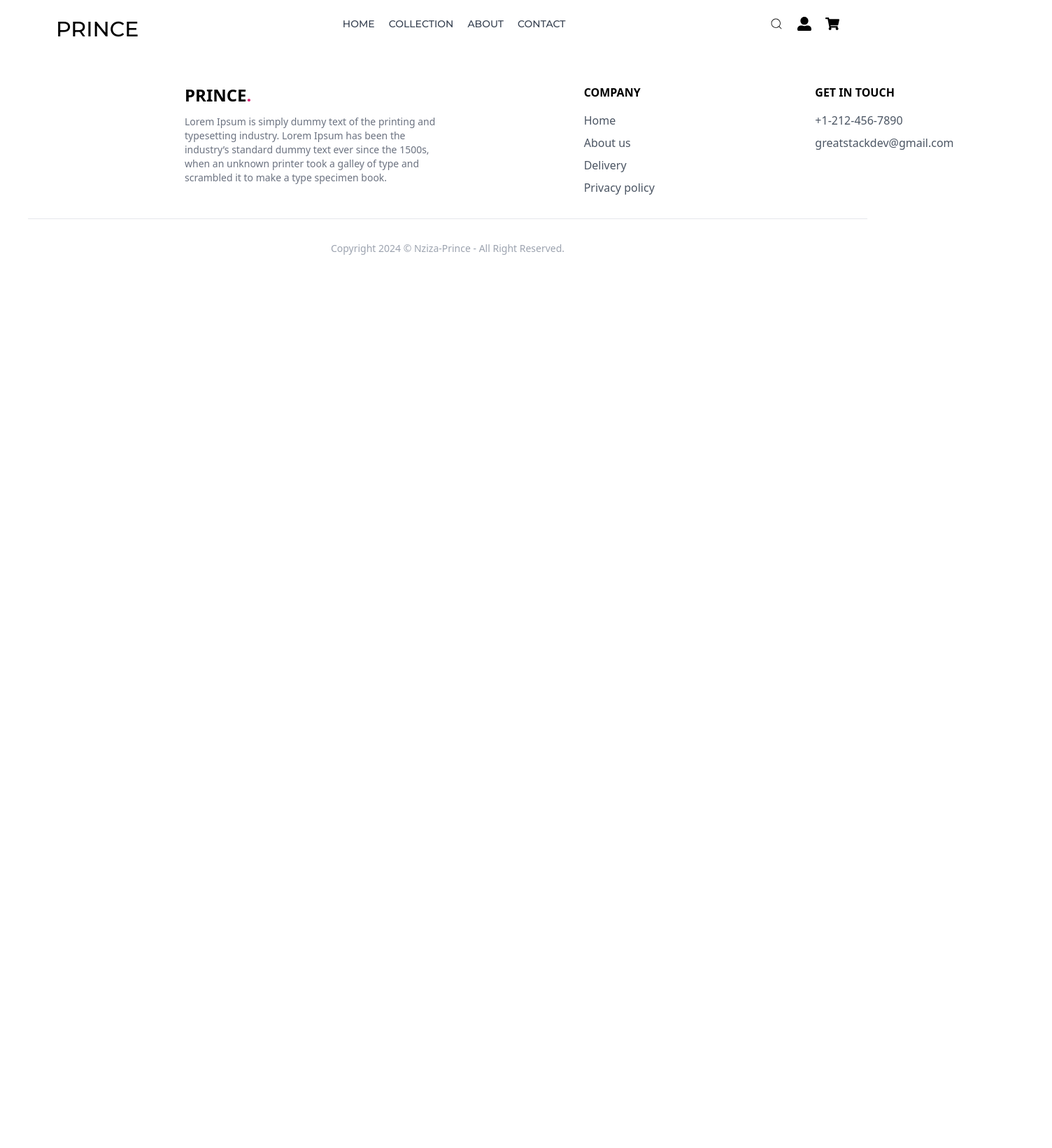
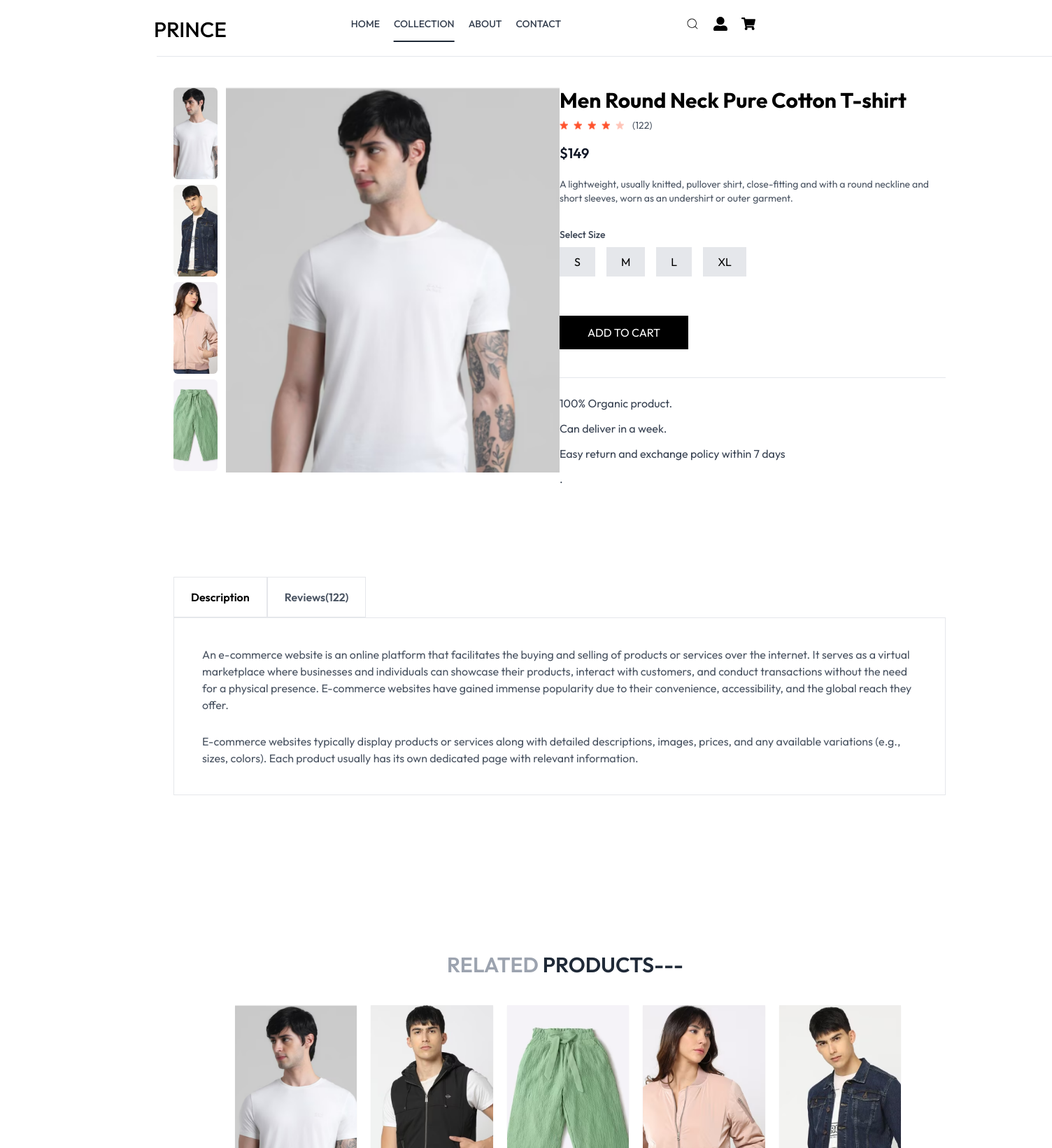
Before and after one commit to Nziza-Prince/e-commerceWebsite, a React (Vite) app in the folder e-commerceProject/: page /collection/aaaaa in a window 1280 px wide. Shown: the top 1640 px of the page at 70% size, 1504 px wide, since content can reach past the window. Before the commit the page ends 800 px from the top, so only its background shows below. Built offline with nearby package versions, Linux system fonts and the light colour scheme; a web font is replaced by a local one.

Commit message:
implemented the single Item page

```diff
--- a/e-commerceProject/src/App.jsx
+++ b/e-commerceProject/src/App.jsx
@@ -2,10 +2,11 @@
 import { BrowserRouter as Router, Routes, Route } from "react-router-dom";
 import Navbar from "./components/Navbar";
 import Home from "./pages/Home";
-import Collection from "./pages/Collection";
+import Collections from "./pages/Collections";
 import About from "./pages/About";
 import Contact from "./pages/Contact";
 import Footer from "./components/Footer"
+import SingleCollection from "./pages/SingleCollection";
 
 function App() {
   return (
@@ -15,9 +16,10 @@ function App() {
       <Routes>
         {/* Define routes for each page */}
         <Route path="/" element={<Home />} />
-        <Route path="/collection" element={<Collection />} />
+        <Route path="/collection" element={<Collections />} />
         <Route path="/about" element={<About />} />
         <Route path="/contact" element={<Contact />} />
+        <Route path="/collection/:id" element={<SingleCollection/>}/>
       </Routes>
       <Footer/>
     </Router>
--- a/e-commerceProject/src/components/Footer.jsx
+++ b/e-commerceProject/src/components/Footer.jsx
@@ -4,7 +4,7 @@ const Footer = () => {
   return (
     <div>
       {/* Footer Section */}
-<footer className="p-10 mt-30">
+<footer className="p-10 mt-52 font-outfit">
   <div className="container mx-56 grid grid-cols-1 md:grid-cols-3 gap-8">
     {/* Left Section */}
     <div className="text-left">
--- a/e-commerceProject/src/components/Navbar.jsx
+++ b/e-commerceProject/src/components/Navbar.jsx
@@ -6,8 +6,8 @@ import { Link, useLocation} from "react-router-dom";
 const Navbar = () => {
   const location = useLocation()
   return (
-    <div className="mx-10">
-      <nav className="flex justify-between  pt-6 pb-5 px-10 font-[Montserrat] font-medium text-sm">
+    <div className="mx-40 pl-5">
+      <nav className="flex justify-between  pt-6 pb-5 px-10 font-outfit font-medium text-sm">
         <Link to="/" className="text-3xl">
           PRINCE
         </Link>
@@ -30,7 +30,7 @@ const Navbar = () => {
           <Link
             to="/collection"
             className={`relative group hover:cursor-pointer ${
-              location.pathname === "/collection"
+              location.pathname.startsWith("collection")
                 ? "text-gray-800 font-semibold"
                 : "text-gray-700"
             }`}
@@ -38,7 +38,7 @@ const Navbar = () => {
             COLLECTION
             <span
               className={`absolute left-1/2 bottom-0 h-0.5 bg-gray-800 transition-all duration-300 transform -translate-x-1/2 ${
-                location.pathname === "/collection"
+                location.pathname.startsWith("/collection")
                   ? "w-full"
                   : "w-0 group-hover:w-full"
               }`}
--- a/e-commerceProject/src/pages/Collection.jsx
+++ b/e-commerceProject/src/pages/Collections.jsx
@@ -27,7 +27,7 @@ import Person29 from '../assets/frontend_assets/p_img26.png'
 import Person31 from '../assets/frontend_assets/p_img27.png'
 import Person32 from '../assets/frontend_assets/p_img28.png'
 import Person33 from '../assets/frontend_assets/p_img29.png'
-const Collection = () => {
+const Collections = () => {
     const products = [
       { id: 1, name: "Women Round Neck Cotton Top", price: "$149", img: Man },
       { id: 2, name: "Women Round Neck Cotton Top", price: "$149", img: Person1 },
@@ -69,7 +69,7 @@ const Collection = () => {
 
       ];
   return (
-    <div className='flex'>
+    <div className='flex font-outfit'>
     <div className="sticky top-0 mx-20 flex flex-col justify-start gap-3 font-outfit mt-[89px]">
     <h1 className="">FILTER</h1>
     <div className="border w-72 py-4 px-5 mb-3">
@@ -141,4 +141,4 @@ const Collection = () => {
   )
 }
 
-export default Collection
+export default Collections
--- a/e-commerceProject/src/pages/Home.jsx
+++ b/e-commerceProject/src/pages/Home.jsx
@@ -23,6 +23,8 @@ const Home = () => {
     { id: 7, name: "Women Round Neck Cotton Top", price: "$149", img: Person6},
     { id: 8, name: "Men Round Neck Pure Cotton T-shirt", price: "$149", img: Person7 },
     { id: 9, name: "Men Round Neck Pure Cotton T-shirt", price: "$149", img: Person8 },
+    { id: 9, name: "Men Round Neck Pure Cotton T-shirt", price: "$149", img: Person8 },
+
   ];
   return (
     <div>
@@ -48,7 +50,7 @@ const Home = () => {
           />
         </div>
       </div>
-      <div className="my-16 font-[Roboto] mx-32">
+      <div className="my-16 font-[Roboto] mx-56">
       {/* Latest Collections */}
       <section>
         <h2 className="text-center text-2xl text-gray-700 font-semibold mb-2">
--- /dev/null
+++ b/e-commerceProject/src/pages/SingleCollection.jsx
@@ -0,0 +1,126 @@
+import Man2 from '../assets/frontend_assets/p_img12.png';
+import Man52 from '../assets/frontend_assets/p_img52.png';
+import Man51 from '../assets/frontend_assets/p_img51.png';
+import Man50 from '../assets/frontend_assets/p_img50.png';
+import Man40 from '../assets/frontend_assets/p_img40.png'
+import Orange from '../assets/frontend_assets/star_icon.png'
+import dullStar from '../assets/frontend_assets/star_dull_icon.png'
+import { useState } from 'react';
+
+const SingleCollection = () => {
+  const products = [Man2,Man40,Man50,Man51,Man52]
+  const [selectedSize, setSelectedSize] = useState(null); // State to track the selected size
+  const [mainImage,setMainImage] = useState(Man2)
+  const handleSizeClick = (size) => {
+    setSelectedSize(size); // Update the selected size
+  };
+  const handleThumbnailClick = (image)=>{
+    setMainImage(image)
+  }
+
+  return (
+    <div className="container mx-56 p-6 border-t font-outfit">
+      <div className="flex mr-32 mt-5">
+        {/* Product Images Section */}
+        <div className="w-1/2">
+          <div className="flex gap-3">
+            {/* Main Product Image */}
+            {/* Thumbnails */}
+            <div className="flex flex-col gap-2">
+              <img onClick={()=>handleThumbnailClick(Man2)} src={Man2} alt="Thumbnail 1"   className="rounded-md hover:scale-105 transition-transform duration-200 h-[131px]  w-30 object-cover cursor-pointer" />
+              <img onClick={()=>handleThumbnailClick(Man52)} src={Man52} alt="Thumbnail 2" className="rounded-md hover:scale-105 transition-transform duration-200 h-[131px] w-30 object-cover cursor-pointer" />
+              <img onClick={()=>handleThumbnailClick(Man51)} src={Man51} alt="Thumbnail 3" className="rounded-md hover:scale-105 transition-transform duration-200 h-[131px] w-30 object-cover cursor-pointer" />
+              <img onClick={()=>handleThumbnailClick(Man50)} src={Man50} alt="Thumbnail 4" className="rounded-md hover:scale-105 transition-transform duration-200 h-[131px] w-30 object-cover cursor-pointer" />
+            </div>
+            <img src={mainImage} alt="Men Round Neck Pure Cotton T-shirt" className="h-[550px] w-[500px] object-cover mb-4" />
+          </div>
+        </div>
+
+        {/* Product Details Section */}
+        <div className="w-1/2">
+          <h1 className="text-3xl font-bold mb-2">Men Round Neck Pure Cotton T-shirt</h1>
+          <div className="flex items-center mb-4">
+            <div className='flex gap-2'>
+           <img className='w-3' src={Orange} alt="" />
+           <img className='w-3' src={Orange} alt="" />
+           <img className='w-3' src={Orange} alt="" />
+           <img className='w-3' src={Orange} alt="" />
+           <img className="w-3" src={dullStar} alt="" />
+
+            </div>
+            <span className="ml-3 text-sm text-gray-600">(122)</span>
+          </div>
+          <p className="text-xl font-semibold text-gray-900 mb-4">$149</p>
+          <p className='text-gray-600 text-sm mt-5 mb-8'>A lightweight, usually knitted, pullover shirt, close-fitting and with a round neckline and short sleeves, worn as an undershirt or outer garment.</p>
+          <div className="mb-4">
+            <label className="block text-sm font-medium text-gray-700 mb-2">Select Size</label>
+            <div className="flex gap-4">
+      {["S", "M", "L", "XL"].map((size) => (
+        <div
+          key={size}
+          onClick={() => handleSizeClick(size)}
+          className={`bg-gray-200 hover:cursor-pointer hover:bg-gray-100 py-2 px-5 text-center ${
+            selectedSize === size ? "border border-orange-500" : "border border-transparent"
+          }`}
+        >
+          {size}
+        </div>
+      ))}
+    </div>
+  </div>
+<button className="bg-black text-white py-3 px-10 mt-10 mb-10">ADD TO CART</button>
+<hr />
+<div className=" flex flex-col text-left mt-6 text-gray-700 gap-3">
+            <p>100% Organic product.</p>
+
+        <p>Can deliver in a week.</p>
+
+           <p>Easy return and exchange policy within 7 days</p> .
+          </div>
+        </div>
+      </div>
+
+
+      <div className='mt-32 mb-56 mr-32'>
+        <div className='flex'>
+          <div className='border px-6 py-4'>
+            <p className='font-semibold'>Description</p>
+          </div>
+          <div className='border px-6 py-4'>
+            <p className='text-gray-600 font-semibold'>Reviews(122)</p>
+          </div>
+        </div>
+        <div className='flex flex-col border p-10 mx-46 gap-7 text-gray-600'>
+          <p>An e-commerce website is an online platform that facilitates the buying and selling of products or services over the internet. It serves as a virtual marketplace where businesses and individuals can showcase their products, interact with customers, and conduct transactions without the need for a physical presence. E-commerce websites have gained immense popularity due to their convenience, accessibility, and the global reach they offer.</p>
+         <p>E-commerce websites typically display products or services along with detailed descriptions, images, prices, and any available variations (e.g., sizes, colors). Each product usually has its own dedicated page with relevant information.</p>
+        </div>
+      </div>
+
+      <div className='flex flex-col text-center  mt-20 mr-48 ml-20 mb-20'>
+        <h1 className='text-gray-400 text-3xl font-semibold mb-10'>RELATED <span className='text-gray-800'>PRODUCTS---</span></h1>
+        <div className="grid grid-cols-1 sm:grid-cols-2 lg:grid-cols-5 gap-5 rounded-sm text-left ml-2">
+
+          {products.map((product, index) => (
+            <div
+              key={index}
+              className="shadow-sm hover:shadow-md transition-shadow duration-200"
+            >
+              <img
+                src={product}
+                alt={`Product ${index + 1}`}
+                className="h-full w-full object-cover"
+              />
+            <div className='mt-5 gap-2 flex flex-col'>
+              <p>Women Round Neck Cotton</p>
+              <p>$149</p>
+            </div>
+            </div>
+          ))}
+        </div>
+      </div>
+
+    </div>
+  );
+}
+
+export default SingleCollection;
```
